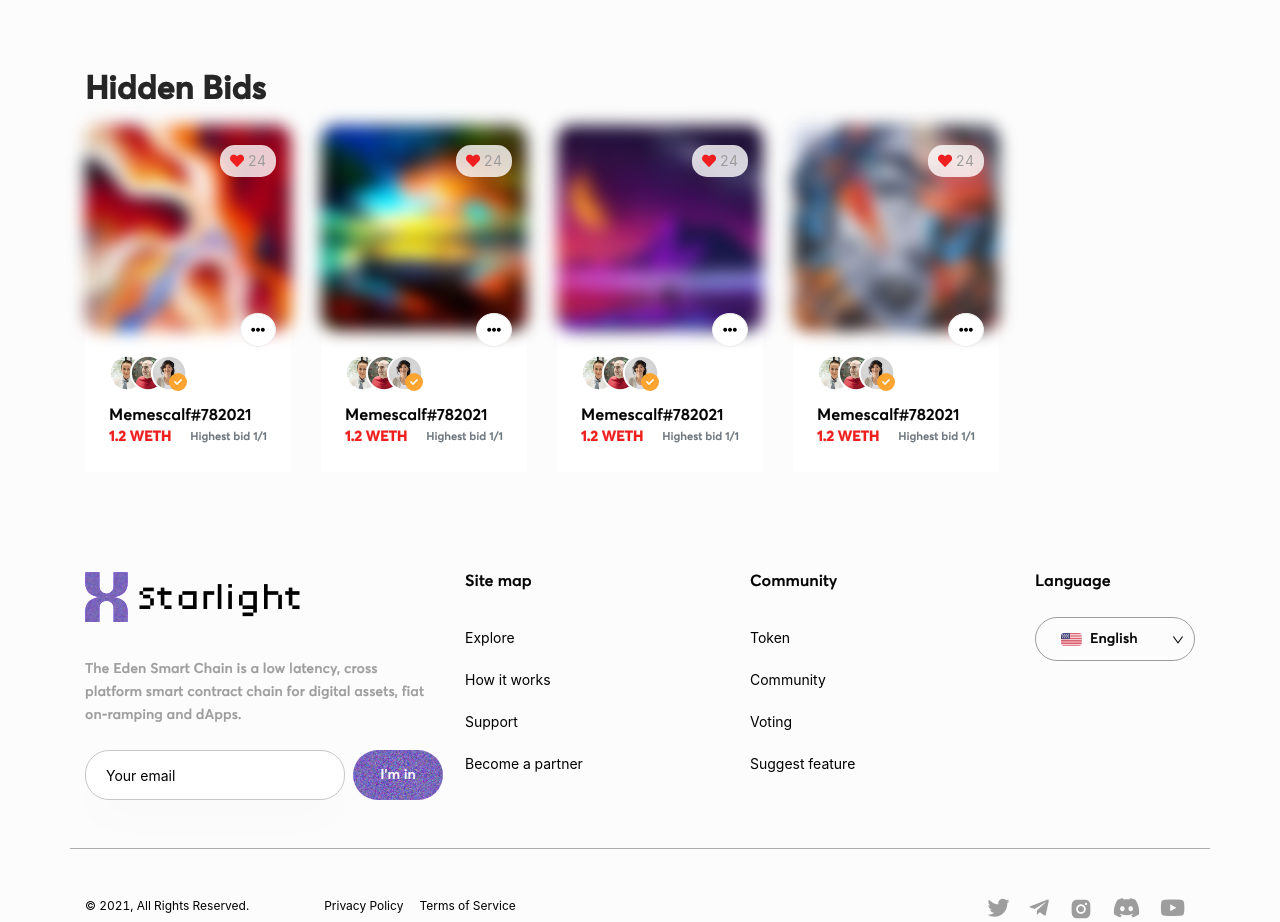
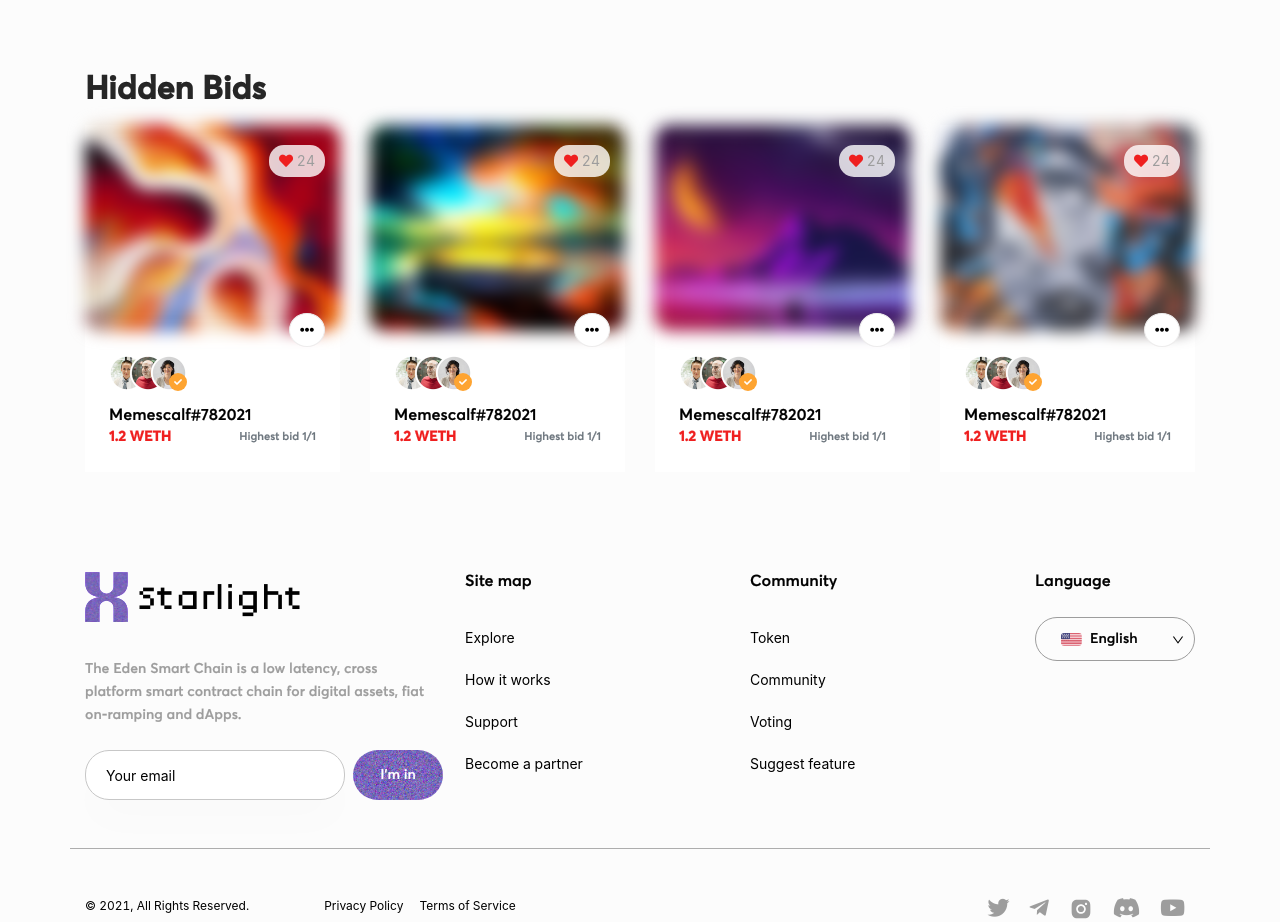
Before and after one commit to muhsindeniz/nft-markerplace, a React (Create React App) app: page /Cryptoloria in a window 1280 px wide. Shown: the part 1920-2842 px from the top of the page. Built offline with nearby package versions, Linux system fonts and the light colour scheme; a web font is replaced by a local one.

Commit message:
crypetoria edited

```diff
--- a/src/Pages/Cryptoloria.js
+++ b/src/Pages/Cryptoloria.js
@@ -107,7 +107,7 @@ const Cryptoloria = () => {
                             </div>
                         </div>
 
-                        <div className="col-sm-12 col-md-7 col-lg-7 position-relative">
+                        <div className="col-sm-12 col-md-7 col-lg-7 position-relative home-artwork-week-day">
                             <div className="d-flex overflow-auto">
                                 <div className="position-relative mr-3 mt-3">
                                     <img src={artWorkWeek1} width="230" alt="" />
@@ -164,7 +164,7 @@ const Cryptoloria = () => {
                         <h3><b>Hidden Bids</b></h3>
                     </div>
 
-                    <div className="w-100 headerSelect d-flex justify-content-between">
+                    <div className="w-100 headerSelect">
                         <div className="row">
                             <div className="col-sm-12 col-lg-3">
                                 <div className="liveAuction-card-container cryptoloria-blue-images">
```
